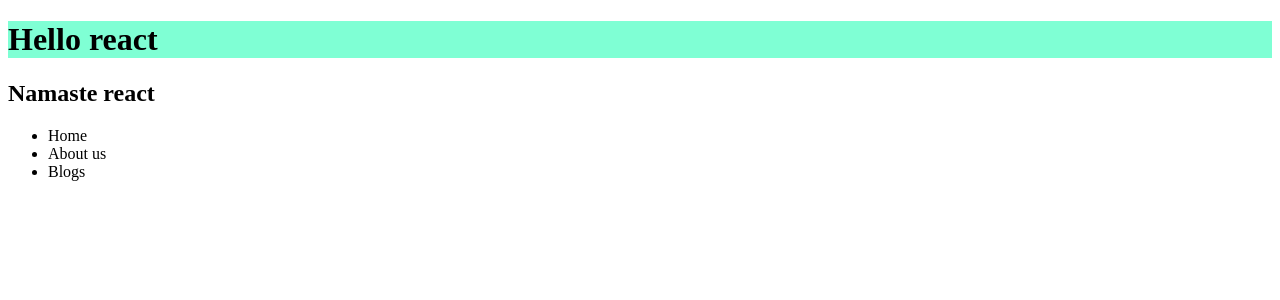
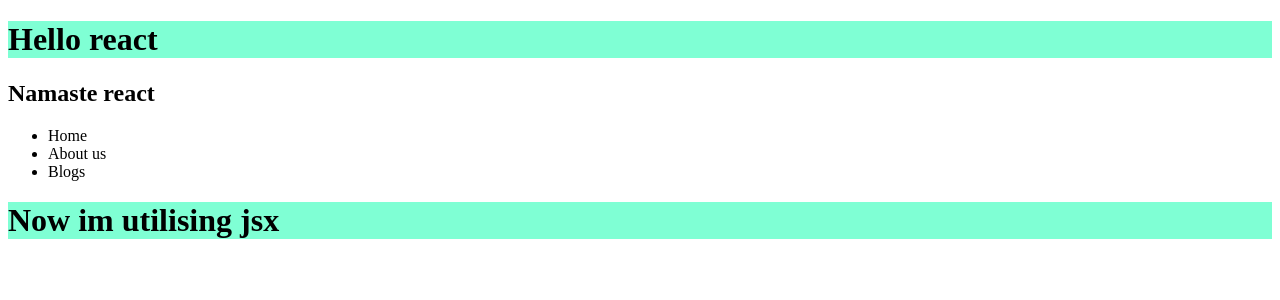
Before and after one commit to thesakshijaiswal/namsteReact, a React (Vite) app: page / in a window 1280 px wide. Shown: the top 300 px of the page. Built offline with nearby package versions, Linux system fonts and the light colour scheme.

Commit message:
utilising jsx

```diff
--- a/App.js
+++ b/App.js
@@ -18,10 +18,13 @@ const heading3 = (
     <li>Blogs </li>
   </ul>
 );
+//jsx
+const heading4 = <h1>Now im utilising jsx</h1>;
 const container = React.createElement("div", { id: "container" }, [
   heading,
   heading2,
   heading3,
+  heading4,
 ]);
 const root = ReactDOM.createRoot(document.getElementById("root"));
 root.render(container);
```
